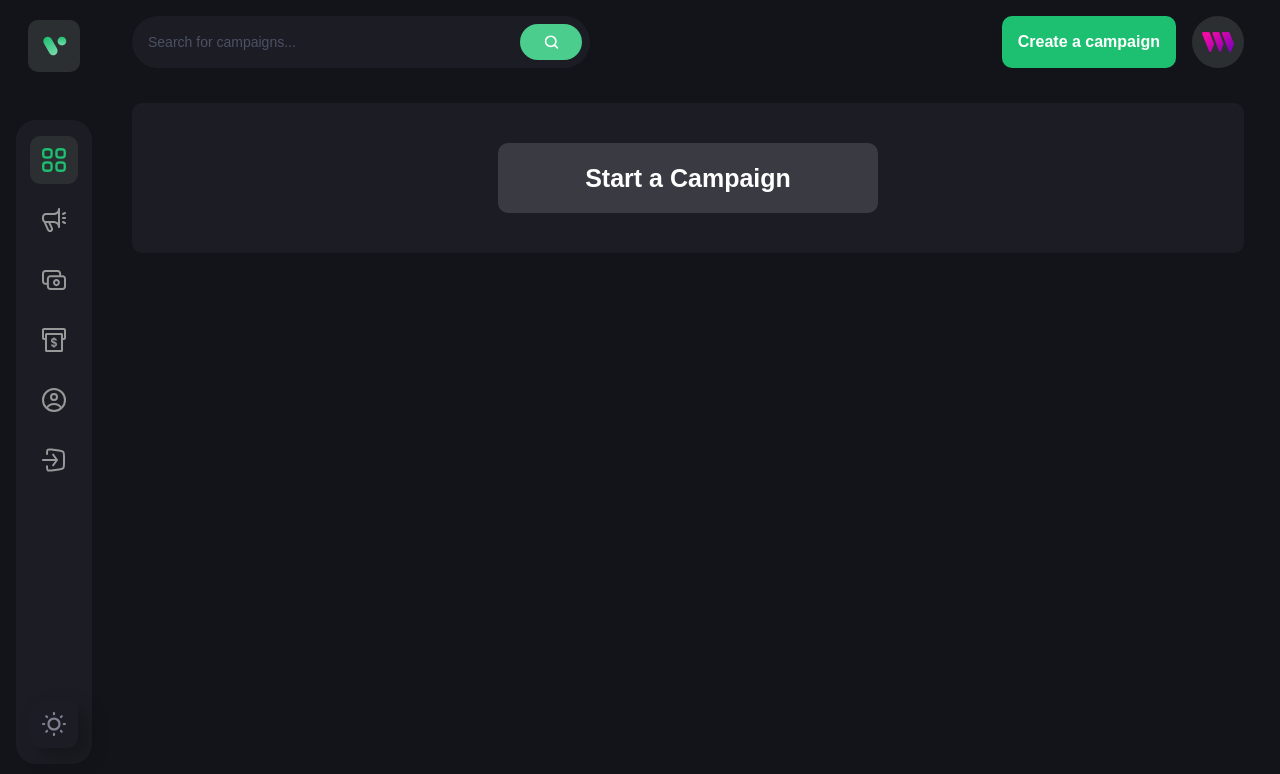
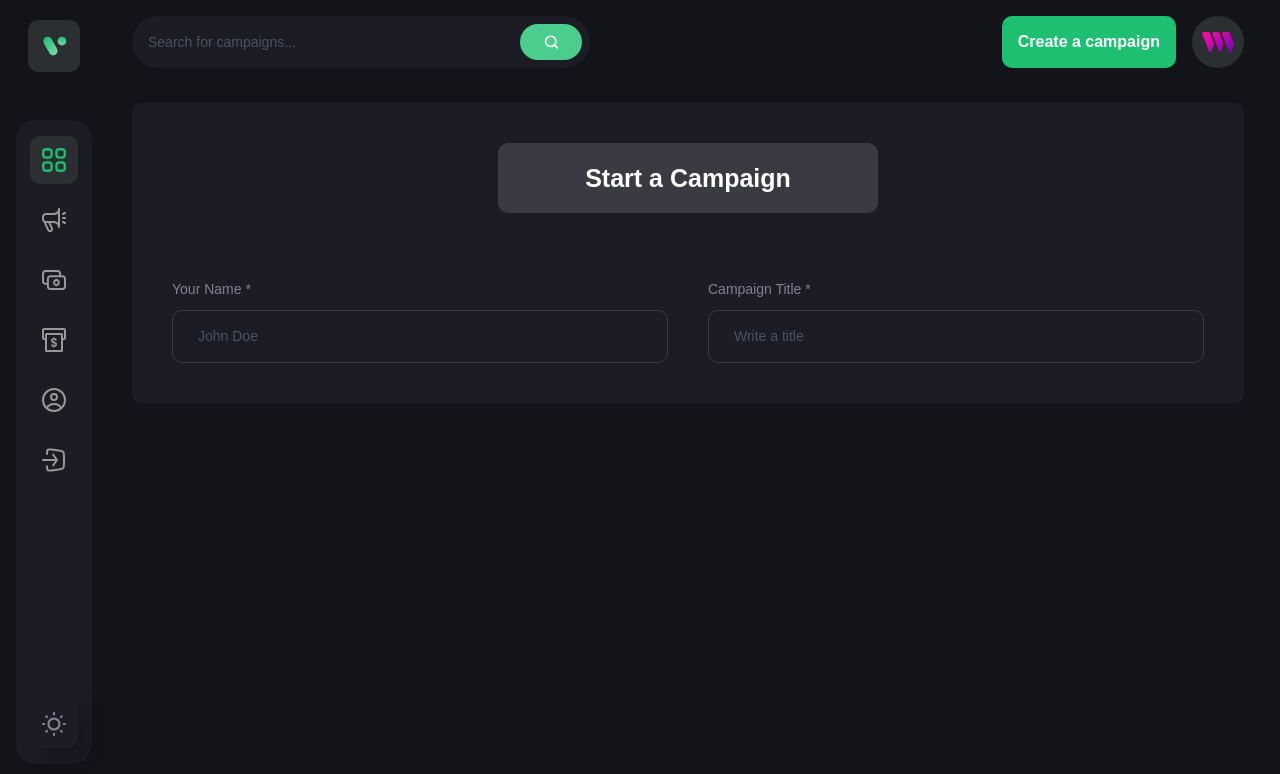
Before and after one commit to JvFern4ndes/web3_crowdfunding, a React (Vite) app in the folder client/: page /create-campaign in a window 1280 px wide. Shown: the top 774 px of the page. Built offline with nearby package versions, Linux system fonts and the light colour scheme; what @thirdweb-dev/react would draw is missing.

Commit message:
feat: create FormField component

```diff
--- /dev/null
+++ b/client/src/components/FormField.jsx
@@ -0,0 +1,42 @@
+import React from 'react';
+
+const FormField = ({
+    LabelName,
+    placeholder,
+    inputType,
+    isTextArea,
+    value,
+    handleChange,
+}) => {
+    return (
+        <label className="flex-1 w-full flex flex-col">
+            {LabelName && (
+                <span className="font-epilogue font-medium text-[14px] leading-[22px] text-[#808191] mb-[10px]">
+                    {LabelName}
+                </span>
+            )}
+            {isTextArea ? (
+                <textarea
+                    required
+                    value={value}
+                    onChange={handleChange}
+                    rows={10}
+                    placeholder={placeholder}
+                    className="py-[15px] sm:px-[25px] px-[15px] outline-none border-[1px] border-[#3a3a43] bg-transparent font-epilogue text-white text-[14px] placeholder:text-[#4b5264] rounded-[10px] sm:min-w-[300px]"
+                />
+            ) : (
+                <input
+                    required
+                    value={value}
+                    onChange={handleChange}
+                    type={inputType}
+                    step="0.1"
+                    placeholder={placeholder}
+                    className="py-[15px] sm:px-[25px] px-[15px] outline-none border-[1px] border-[#3a3a43] bg-transparent font-epilogue text-white text-[14px] placeholder:text-[#4b5264] rounded-[10px] sm:min-w-[300px]"
+                />
+            )}
+        </label>
+    );
+};
+
+export default FormField;
--- a/client/src/components/index.js
+++ b/client/src/components/index.js
@@ -1,3 +1,4 @@
 export { default as Sidebar } from './Sidebar';
 export { default as Navbar } from './Navbar';
 export { default as CustomButton } from './CustomButton';
+export { default as FormField } from './FormField';
--- a/client/src/output.css
+++ b/client/src/output.css
@@ -600,6 +600,10 @@ video {
   margin-bottom: 1rem;
 }
 
+.mb-\[10px\] {
+  margin-bottom: 10px;
+}
+
 .mb-\[35px\] {
   margin-bottom: 35px;
 }
@@ -614,6 +618,10 @@ video {
 
 .mt-12 {
   margin-top: 3rem;
+}
+
+.mt-\[65px\] {
+  margin-top: 65px;
 }
 
 .flex {
@@ -750,6 +758,10 @@ video {
   flex-direction: column-reverse;
 }
 
+.flex-wrap {
+  flex-wrap: wrap;
+}
+
 .items-center {
   align-items: center;
 }
@@ -778,6 +790,14 @@ video {
   gap: 1.5rem;
 }
 
+.gap-\[30px\] {
+  gap: 30px;
+}
+
+.gap-\[40px\] {
+  gap: 40px;
+}
+
 .rounded-\[100px\] {
   border-radius: 100px;
 }
@@ -792,6 +812,15 @@ video {
 
 .rounded-full {
   border-radius: 9999px;
+}
+
+.border-\[1px\] {
+  border-width: 1px;
+}
+
+.border-\[\#3a3a43\] {
+  --tw-border-opacity: 1;
+  border-color: rgb(58 58 67 / var(--tw-border-opacity));
 }
 
 .bg-\[\#13131a\] {
@@ -817,11 +846,6 @@ video {
 .bg-\[\#3a3a43\] {
   --tw-bg-opacity: 1;
   background-color: rgb(58 58 67 / var(--tw-bg-opacity));
-}
-
-.bg-\[\#3a4a43\] {
-  --tw-bg-opacity: 1;
-  background-color: rgb(58 74 67 / var(--tw-bg-opacity));
 }
 
 .bg-\[\#4acd8d\] {
@@ -856,6 +880,11 @@ video {
   padding-right: 1rem;
 }
 
+.px-\[15px\] {
+  padding-left: 15px;
+  padding-right: 15px;
+}
+
 .py-2 {
   padding-top: 0.5rem;
   padding-bottom: 0.5rem;
@@ -864,6 +893,11 @@ video {
 .py-4 {
   padding-top: 1rem;
   padding-bottom: 1rem;
+}
+
+.py-\[15px\] {
+  padding-top: 15px;
+  padding-bottom: 15px;
 }
 
 .pl-4 {
@@ -894,12 +928,20 @@ video {
   font-weight: 700;
 }
 
+.font-medium {
+  font-weight: 500;
+}
+
 .font-normal {
   font-weight: 400;
 }
 
 .font-semibold {
   font-weight: 600;
+}
+
+.leading-\[22px\] {
+  line-height: 22px;
 }
 
 .leading-\[26px\] {
@@ -985,8 +1027,17 @@ video {
     min-width: 380px;
   }
 
+  .sm\:min-w-\[300px\] {
+    min-width: 300px;
+  }
+
   .sm\:p-10 {
     padding: 2.5rem;
+  }
+
+  .sm\:px-\[25px\] {
+    padding-left: 25px;
+    padding-right: 25px;
   }
 
   .sm\:pr-5 {
--- a/client/src/pages/createCampaign.jsx
+++ b/client/src/pages/createCampaign.jsx
@@ -3,7 +3,7 @@ import { useNavigate } from 'react-router-dom';
 import { ethers } from 'ethers';
 
 import { money } from '../assets';
-import { CustomButton } from '../components';
+import { CustomButton, FormField } from '../components';
 import { checkIfImage } from '../utils';
 
 const createCampaign = () => {
@@ -17,6 +17,9 @@ const createCampaign = () => {
         deadline: '',
         image: '',
     });
+
+    const handleSubmit = () => {};
+
     return (
         <div className="bg-[#1c1c24] flex justify-center items-center flex-col rounded-[10px] sm:p-10 p-4">
             {isLoading && 'Loading...'}
@@ -25,6 +28,28 @@ const createCampaign = () => {
                     Start a Campaign
                 </h1>
             </div>
+
+            <form
+                onSubmit={handleSubmit}
+                className="w-full mt-[65px] flex flex-col gap-[30px]"
+            >
+                <div className="flex flex-wrap gap-[40px]">
+                    <FormField
+                        LabelName="Your Name *"
+                        placeholder="John Doe"
+                        inputType="text"
+                        value={form.name}
+                        handleChange={() => {}}
+                    />
+                    <FormField
+                        LabelName="Campaign Title *"
+                        placeholder="Write a title"
+                        inputType="text"
+                        value={form.title}
+                        handleChange={() => {}}
+                    />
+                </div>
+            </form>
         </div>
     );
 };
```
